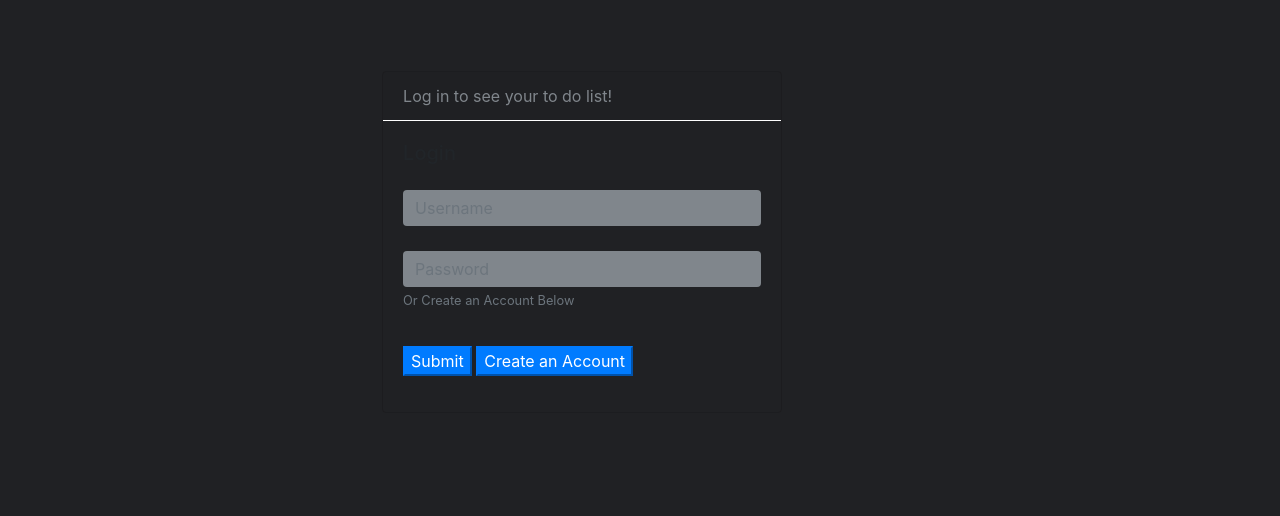
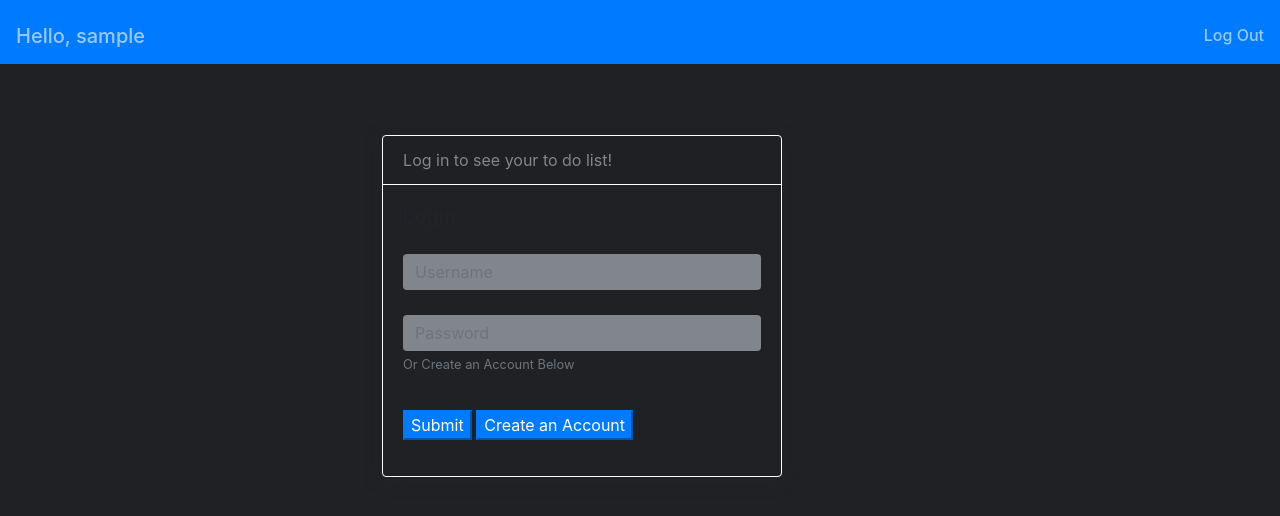
Before and after one commit to LauraJaneStevenson/take-home, a Flask app: page / in a window 1280 px wide. Shown: the top 516 px of the page. Run offline with Flask 2, Linux system fonts and the light colour scheme; the visitor is signed in with stand-in values (Sample User, id 1); some libraries are stand-ins or nearby versions.

Commit message:
added nav bar

```diff
--- a/static/css/styles.css
+++ b/static/css/styles.css
@@ -33,6 +33,11 @@ card.mb-3.bg-transparent{
 
 }
 
+div.card.mb-3.bg-transparent{
+    border-color: rgba(255,255,255,6);
+    box-shadow: 0px 3px 15px;
+}
+
 input.form-control{
     background-color: rgb(128,134,140);
     border:none;
@@ -56,7 +61,32 @@ body {
     background-color: rgb(32,33,36);
 }
 
-/* When the checkbox is checked, add a blue background */
-.container input:checked ~ .checkmark {
-  background-color: gray;
+
+h5.greeting{
+
+    color:white;
+    padding-top: 1rem;
+    opacity: .6;
+
 }
+
+h6.logout {
+
+    color:white;
+    padding-top: 1rem;
+    opacity: .6;
+
+}
+
+h6.logout:hover{
+
+    color:white;
+    opacity: 1;
+    cursor:pointer;
+
+}
+
+
+i.fas.fa-clipboard-list{
+    color:white;
+}
--- a/templates/base.html
+++ b/templates/base.html
@@ -18,6 +18,14 @@
 </head>
 </!DOCTYPE html>
 <body>
+    <nav class="navbar navbar-dark bg-primary">
+        {% if session['username']%}
+            <h5 class="greeting">Hello, {{ session.username }}</h5>
+            <h6 class="logout">Log Out</h6>
+        {% else %}
+            <h5 class="greeting">Welcome to To Do App!</h5>
+        {% endif %}
+    </nav>
     {% block content %}{% endblock %}
 </body>
 </html>
```
